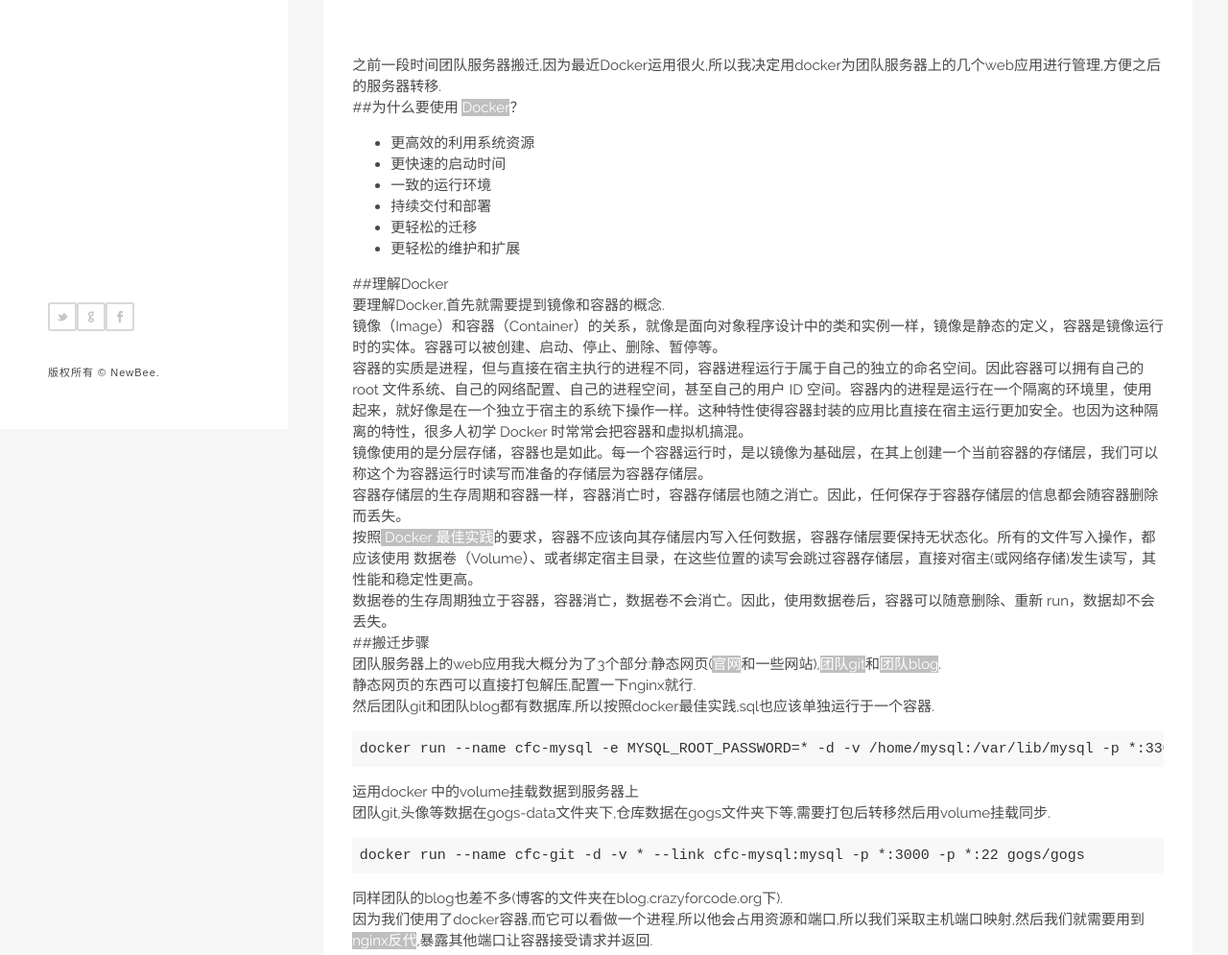
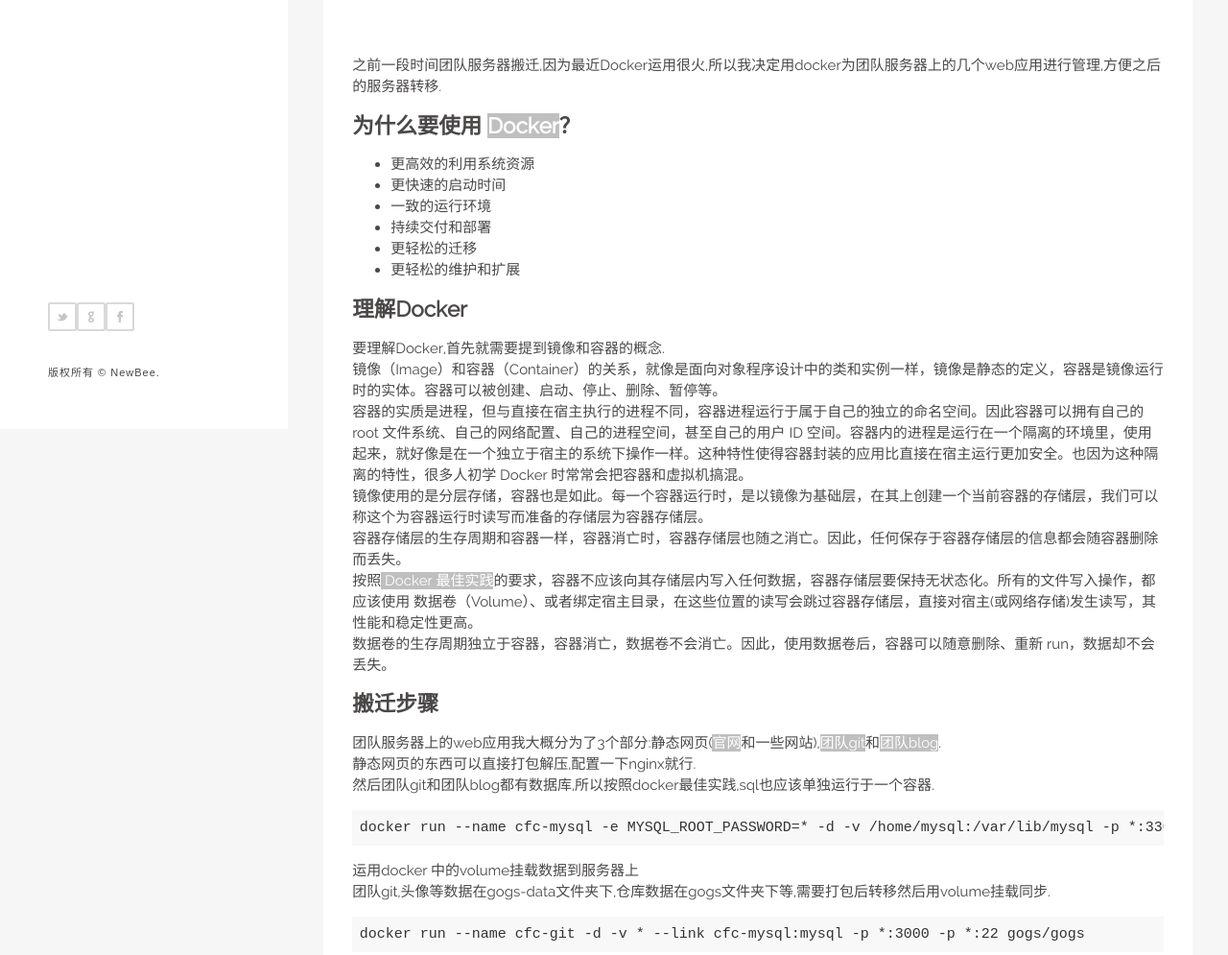
Before and after one commit to Hi-NewBee/Hi-NewBee.github.io, a plain HTML site: page 2017/02/21/团队服务器搬迁-Docker运用/index.html in a window 1280 px wide. Shown: the part 353-1348 px from the top of the page at 96% size. Drawn offline with Linux system fonts and the light colour scheme; files whose address does not match are found by name.

Commit message:
Site updated: 2017-02-21 18:25:03

```diff
--- a/2017/02/21/团队服务器搬迁-Docker运用/index.html
+++ b/2017/02/21/团队服务器搬迁-Docker运用/index.html
@@ -117,8 +117,7 @@
    </section>
    <section class="content">
    <p>之前一段时间团队服务器搬迁,因为最近Docker运用很火,所以我决定用docker为团队服务器上的几个web应用进行管理,方便之后的服务器转移.</p>
-<p>##为什么要使用 <a href="https://yeasy.gitbooks.io/docker_practice/content/introduction/why.html" target="_blank" rel="external">Docker</a>？</p>
-<ul>
+<h2 id="为什么要使用-Docker？"><a href="#为什么要使用-Docker？" class="headerlink" title="为什么要使用 Docker？"></a>为什么要使用 <a href="https://yeasy.gitbooks.io/docker_practice/content/introduction/why.html" target="_blank" rel="external">Docker</a>？</h2><ul>
 <li>更高效的利用系统资源</li>
 <li>更快速的启动时间</li>
 <li>一致的运行环境</li>
@@ -126,13 +125,13 @@
 <li>更轻松的迁移</li>
 <li>更轻松的维护和扩展</li>
 </ul>
-<p>##理解Docker<br>要理解Docker,首先就需要提到镜像和容器的概念.</p>
+<h2 id="理解Docker"><a href="#理解Docker" class="headerlink" title="理解Docker"></a>理解Docker</h2><p>要理解Docker,首先就需要提到镜像和容器的概念.</p>
 <p>镜像（Image）和容器（Container）的关系，就像是面向对象程序设计中的类和实例一样，镜像是静态的定义，容器是镜像运行时的实体。容器可以被创建、启动、停止、删除、暂停等。</p>
 <p>容器的实质是进程，但与直接在宿主执行的进程不同，容器进程运行于属于自己的独立的命名空间。因此容器可以拥有自己的 root 文件系统、自己的网络配置、自己的进程空间，甚至自己的用户 ID 空间。容器内的进程是运行在一个隔离的环境里，使用起来，就好像是在一个独立于宿主的系统下操作一样。这种特性使得容器封装的应用比直接在宿主运行更加安全。也因为这种隔离的特性，很多人初学 Docker 时常常会把容器和虚拟机搞混。</p>
 <p>镜像使用的是分层存储，容器也是如此。每一个容器运行时，是以镜像为基础层，在其上创建一个当前容器的存储层，我们可以称这个为容器运行时读写而准备的存储层为容器存储层。<br>容器存储层的生存周期和容器一样，容器消亡时，容器存储层也随之消亡。因此，任何保存于容器存储层的信息都会随容器删除而丢失。</p>
 <p>按照<a href="http://dockone.io/article/161" target="_blank" rel="external"> Docker 最佳实践</a>的要求，容器不应该向其存储层内写入任何数据，容器存储层要保持无状态化。所有的文件写入操作，都应该使用 数据卷（Volume）、或者绑定宿主目录，在这些位置的读写会跳过容器存储层，直接对宿主(或网络存储)发生读写，其性能和稳定性更高。</p>
 <p>数据卷的生存周期独立于容器，容器消亡，数据卷不会消亡。因此，使用数据卷后，容器可以随意删除、重新 run，数据却不会丢失。</p>
-<p>##搬迁步骤<br>团队服务器上的web应用我大概分为了3个部分:静态网页(<a href="https://crazyforcode.org" target="_blank" rel="external">官网</a>和一些网站),<a href="https://git.crazyforcode.org" target="_blank" rel="external">团队git</a>和<a href="https://blog.crazyforcode.org" target="_blank" rel="external">团队blog</a>.<br>静态网页的东西可以直接打包解压,配置一下nginx就行.</p>
+<h2 id="搬迁步骤"><a href="#搬迁步骤" class="headerlink" title="搬迁步骤"></a>搬迁步骤</h2><p>团队服务器上的web应用我大概分为了3个部分:静态网页(<a href="https://crazyforcode.org" target="_blank" rel="external">官网</a>和一些网站),<a href="https://git.crazyforcode.org" target="_blank" rel="external">团队git</a>和<a href="https://blog.crazyforcode.org" target="_blank" rel="external">团队blog</a>.<br>静态网页的东西可以直接打包解压,配置一下nginx就行.</p>
 <p>然后团队git和团队blog都有数据库,所以按照docker最佳实践,sql也应该单独运行于一个容器.</p>
 <pre><code class="docker">docker run --name cfc-mysql -e MYSQL_ROOT_PASSWORD=* -d -v /home/mysql:/var/lib/mysql -p *:3306 mysql
 </code></pre>
--- a/sitemap.xml
+++ b/sitemap.xml
@@ -4,7 +4,7 @@
   <url>
     <loc>http://yoursite.com/2017/02/21/%E5%9B%A2%E9%98%9F%E6%9C%8D%E5%8A%A1%E5%99%A8%E6%90%AC%E8%BF%81-Docker%E8%BF%90%E7%94%A8/</loc>
 
-    <lastmod>2017-02-21T10:22:30.729Z</lastmod>
+    <lastmod>2017-02-21T10:24:57.290Z</lastmod>
 
   </url>
 
```
Also changed, not shown: atom.xml (+6 -7 lines).
